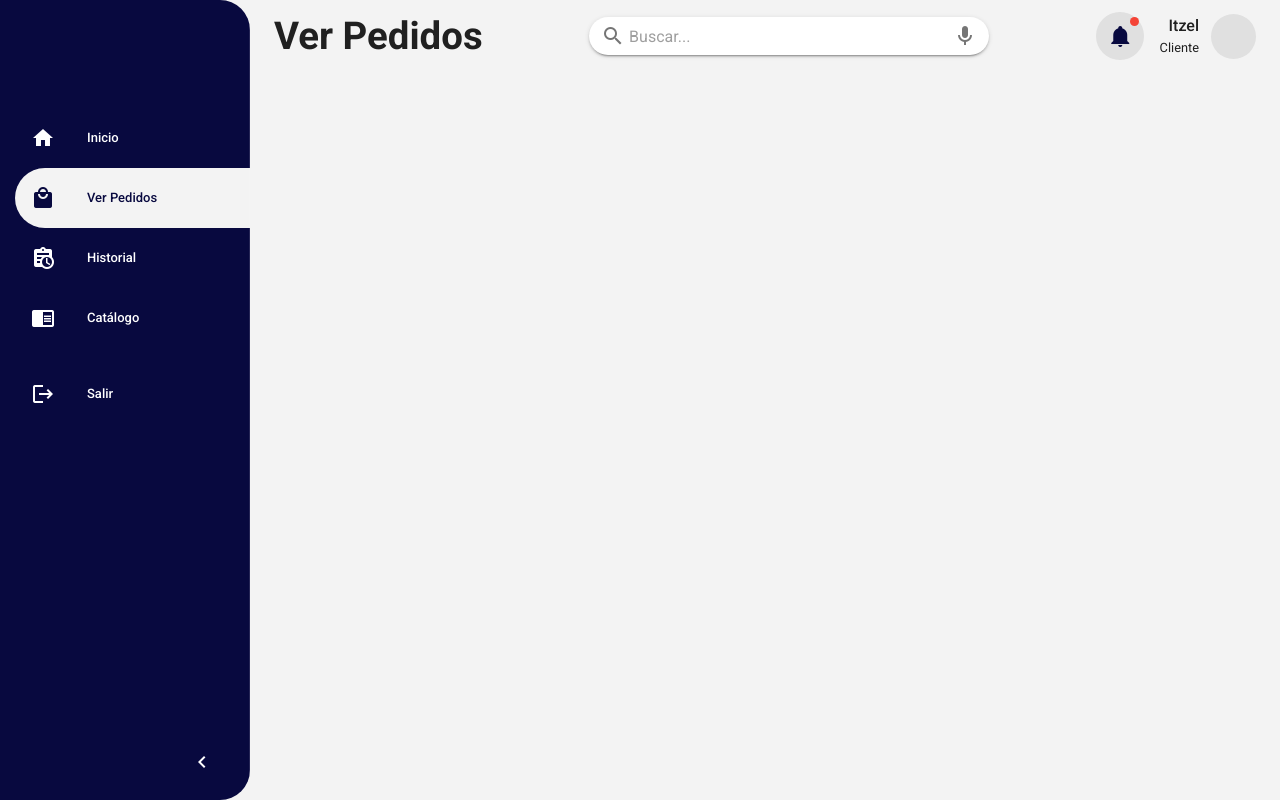
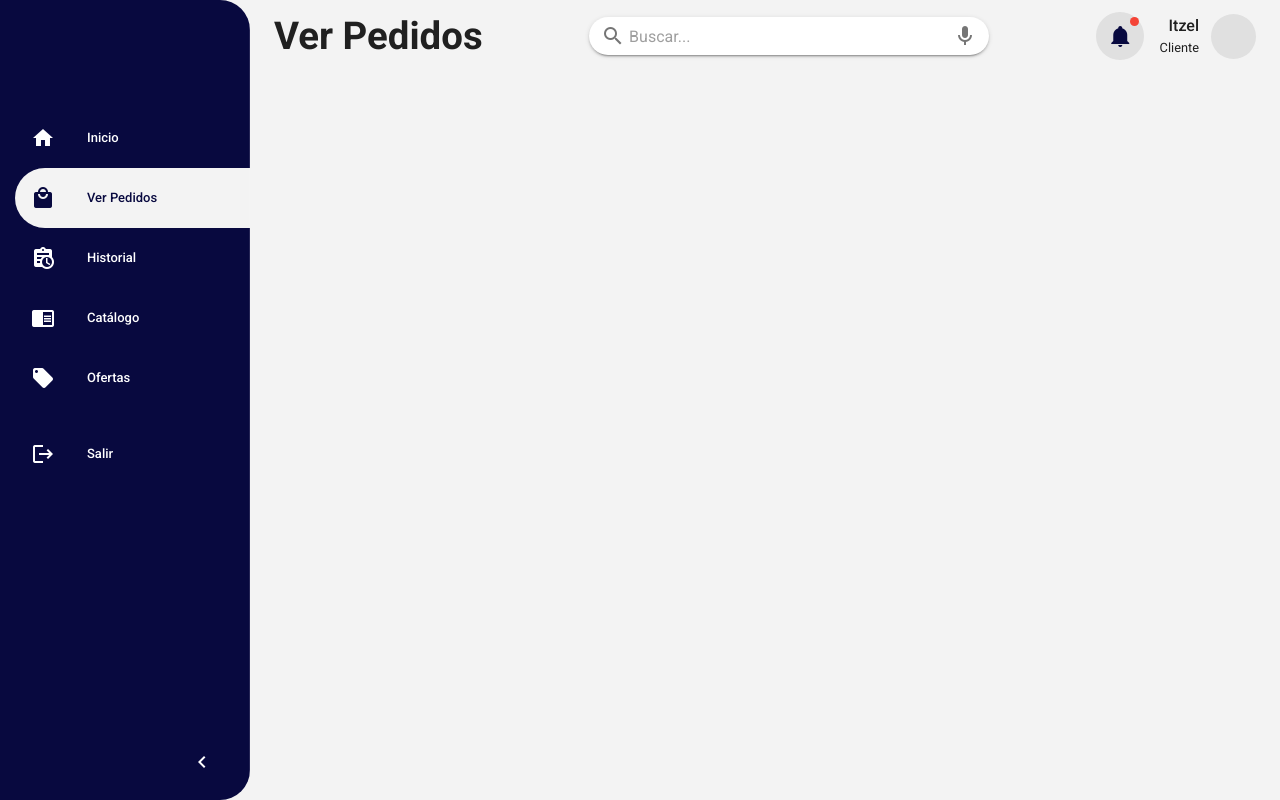
Before and after one commit to itzelHuertaB01/Grupo_Forpa, a Nuxt app: page /pedidos in a window 1280 px wide. Built offline with nearby package versions, Linux system fonts and the light colour scheme.

Commit message:
Apartado-Ofertas

```diff
--- a/components/Navbar.vue
+++ b/components/Navbar.vue
@@ -52,7 +52,8 @@
           "/home": "Inicio",
           "/pedidos": "Ver Pedidos",
           "/historial": "Historial",
-          "/catalogo": "Catálogo"
+          "/catalogo": "Catálogo",
+          "/ofertas": "Ofertas"
         };
         return titles[this.$route.path] || "Inicio";
       }
--- a/components/Sidebar.vue
+++ b/components/Sidebar.vue
@@ -70,7 +70,8 @@
           { text: "Inicio", icon: "mdi-home", route: "/home" },
           { text: "Ver Pedidos", icon: "mdi-shopping", route: "/pedidos" },
           { text: "Historial", icon: "mdi-clipboard-text-clock", route: "/historial" },
-          { text: "Catálogo", icon: "mdi-book-open", route: "/catalogo" }
+          { text: "Catálogo", icon: "mdi-book-open", route: "/catalogo" },
+          { text: "Ofertas", icon: "mdi-tag", route: "/ofertas" }
         ]
       };
     },
--- a/pages/user-no/Orders.vue
+++ b/pages/user-no/Orders.vue
@@ -101,7 +101,7 @@ export default {
   display: flex;
   align-items: center;
   justify-content: center;
-  background-color: #f8f9fc;
+  background-color: #F3F3F3;
   padding: 20px;
 }
 
```
